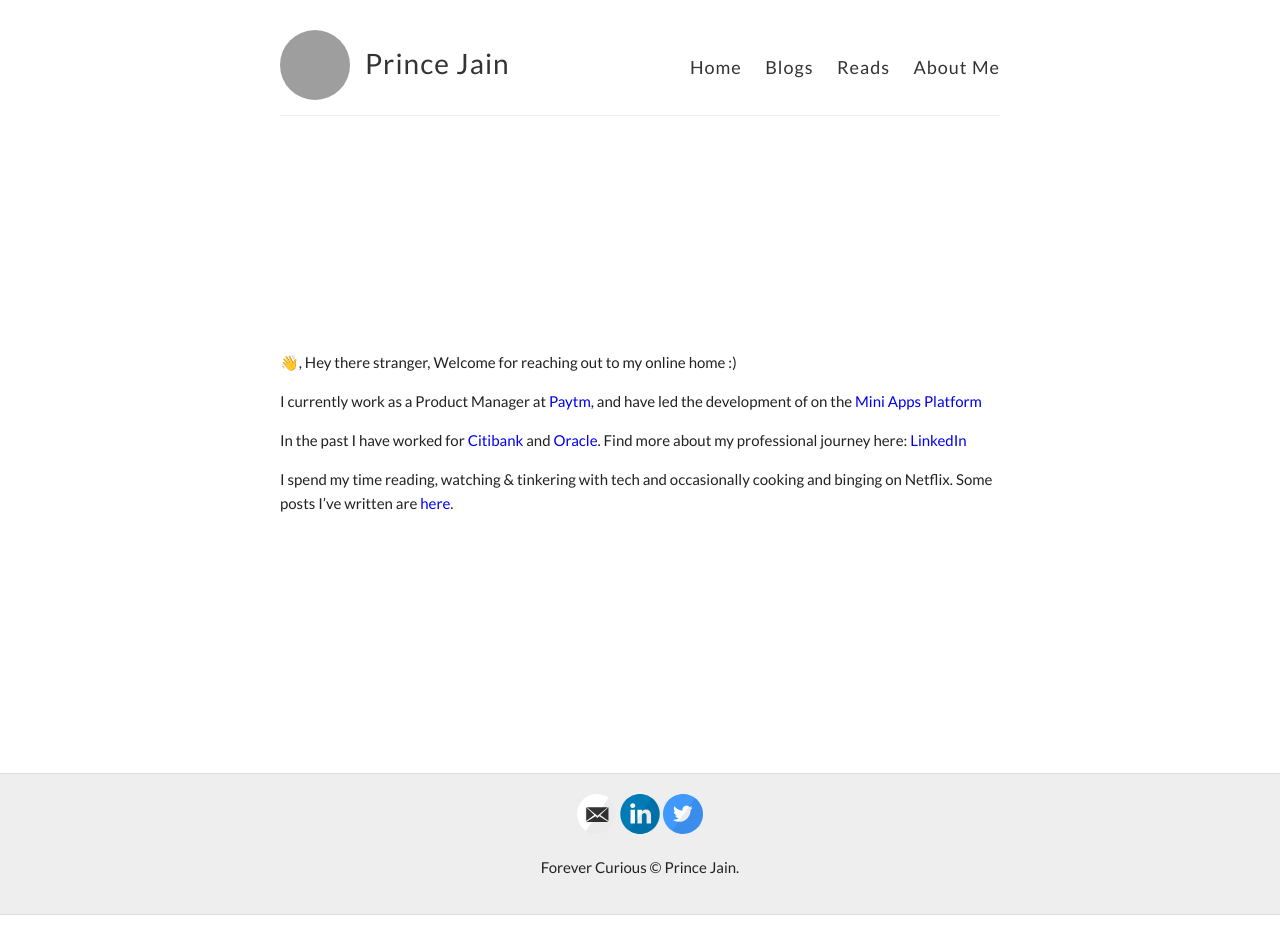
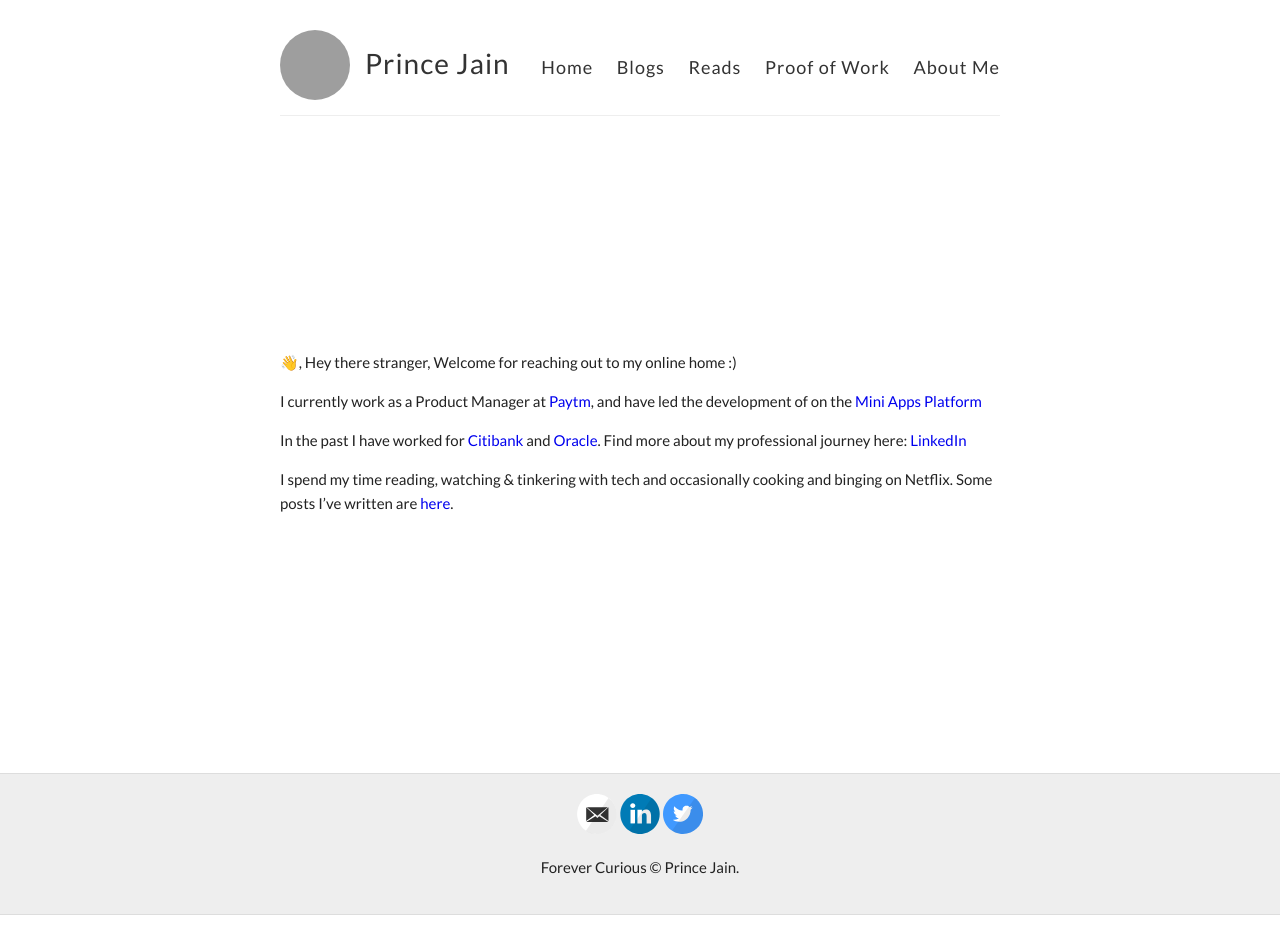
Before and after one commit to product-noob/product-noob.github.io, a Jekyll site: the page built from index.md, in a window 1280 px wide. Built offline with Jekyll 4.4.1, drawn with Linux system fonts in a browser that asks for light colours; grey boxes are pictures that could not be loaded.

Commit message:
Update default.html
Added Proof of Work in the header

```diff
--- a/_layouts/default.html
+++ b/_layouts/default.html
@@ -40,6 +40,7 @@
             <a href="{{ site.baseurl }}/">Home</a>
             <a href="{{ site.baseurl }}/blogs">Blogs</a>
             <a href="{{ site.baseurl }}/reads/">Reads</a>
+            <a href="{{ site.baseurl }}/proofofwork">Proof of Work</a>
             <a href="{{ site.baseurl }}/about">About Me</a>
           </nav>
         </header>
```
